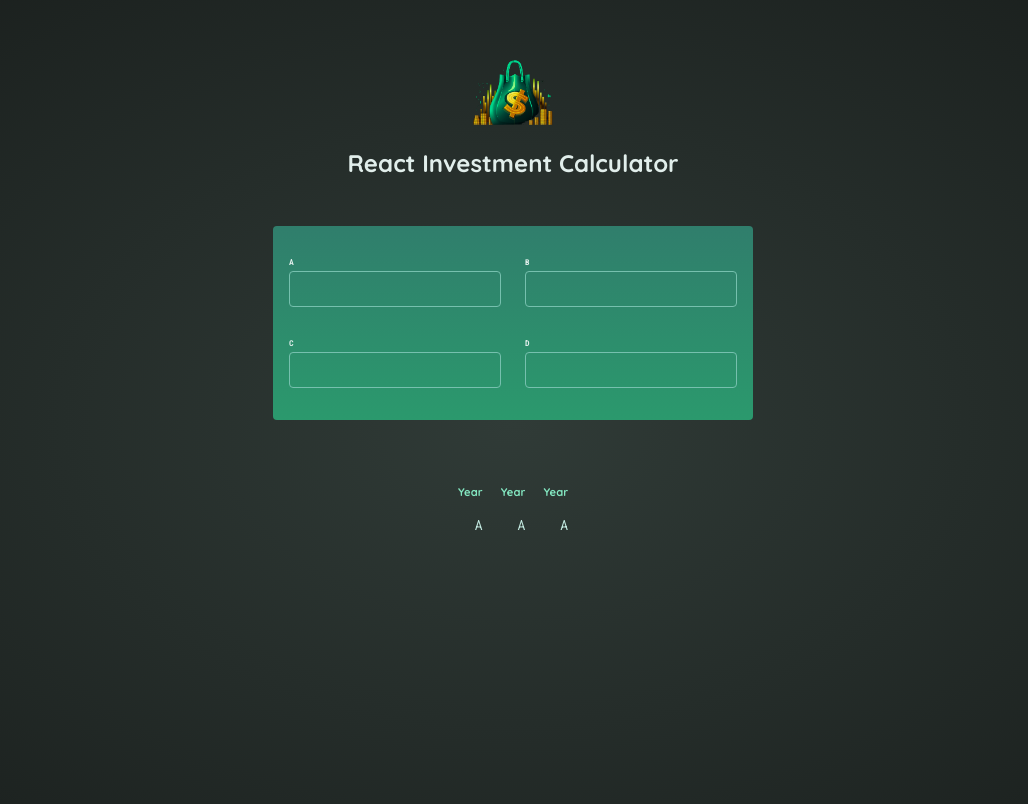
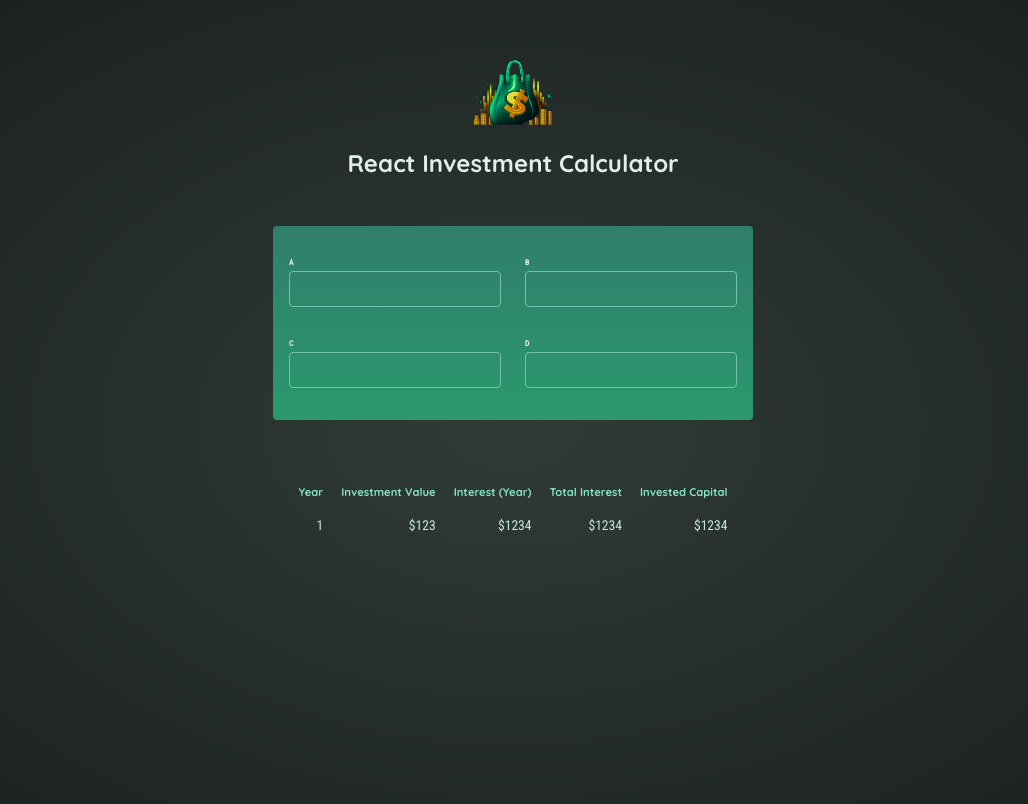
Before and after one commit to edisooon/Investment-Calculator, a React (Vite) app: page / in a window 1280 px wide. Shown: the top 804 px of the page, without its empty margins (127-1155 px from the left). Built offline with nearby package versions, Linux system fonts and the light colour scheme.

Commit message:
added Header component

```diff
--- a/src/App.jsx
+++ b/src/App.jsx
@@ -1,31 +1,28 @@
-import AppLogo from "./assets/investment-calculator-logo.png";
+import Header from "./components/Header";
 
 function App() {
   return (
     <>
-      <header id="header">
-        <img src={AppLogo} alt="app logo"/>
-        <h1>React Investment Calculator</h1>
-      </header>
+      <Header/>
       <section id="user-input">
         <div class="input-group">
           <p>
             <label>A</label>
-            <input type="text"></input>
+            <input type="number"></input>
           </p>
           <p>
             <label>B</label>
-            <input type="text"></input>
+            <input type="number"></input>
           </p>
         </div>
         <div class="input-group">
           <p>
             <label>C</label>
-            <input type="text"></input>
+            <input type="number"></input>
           </p>
           <p>
             <label>D</label>
-            <input type="text"></input>
+            <input type="number"></input>
           </p>
         </div>
       </section>
@@ -33,15 +30,19 @@
         <thead>
           <tr>
             <th>Year</th>
-            <th>Year</th>
-            <th>Year</th>
+            <th>Investment Value</th>
+            <th>Interest (Year)</th>
+            <th>Total Interest</th>
+            <th>Invested Capital</th>
           </tr>
         </thead>
         <tbody>
           <tr>
-            <td>A</td>
-            <td>A</td>
-            <td>A</td>
+            <td>1</td>
+            <td>$123</td>
+            <td>$1234</td>
+            <td>$1234</td>
+            <td>$1234</td>
           </tr>
         </tbody>
       </table>
--- /dev/null
+++ b/src/components/Header.jsx
@@ -0,0 +1,10 @@
+import AppLogo from "../assets/investment-calculator-logo.png";
+
+export default function Header() {
+  return (
+    <header id="header">
+      <img src={AppLogo} alt="app logo" />
+      <h1>React Investment Calculator</h1>
+    </header>
+  );
+}
```
